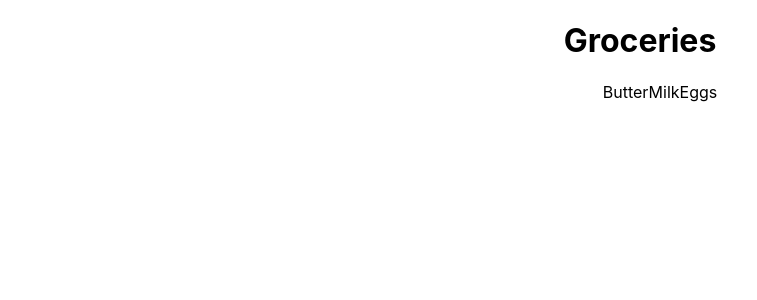
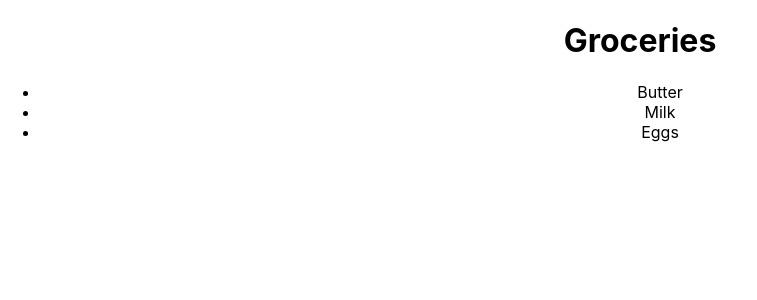
Before and after one commit to IlWilks/react-grocery, a React (Create React App) app: page / in a window 1280 px wide. Shown: the top 300 px of the page, without its empty margins (0-757 px from the left). Built offline with nearby package versions, Linux system fonts and the light colour scheme.

Commit message:
individual grocery function added

```diff
--- /dev/null
+++ b/src/Grocery.js
@@ -0,0 +1,7 @@
+const Grocery = ({id, name}) => {
+  return (
+  <li>{name}</li>
+  )
+}
+
+export default Grocery;
--- a/src/List.js
+++ b/src/List.js
@@ -1,8 +1,11 @@
+import Grocery from "./Grocery"
+
 const List = (props) => {
   const renderGroceries = () => {
     console.log(props)
     return props.items.map((item) => {
-      return item.name
+      return <Grocery key={item.id}
+                      name = {item.name} />
     })
 }
 return <ul>{renderGroceries()}</ul>
```
Also changed, not shown: 1 other file (tests, documents, lock files or other folders).
